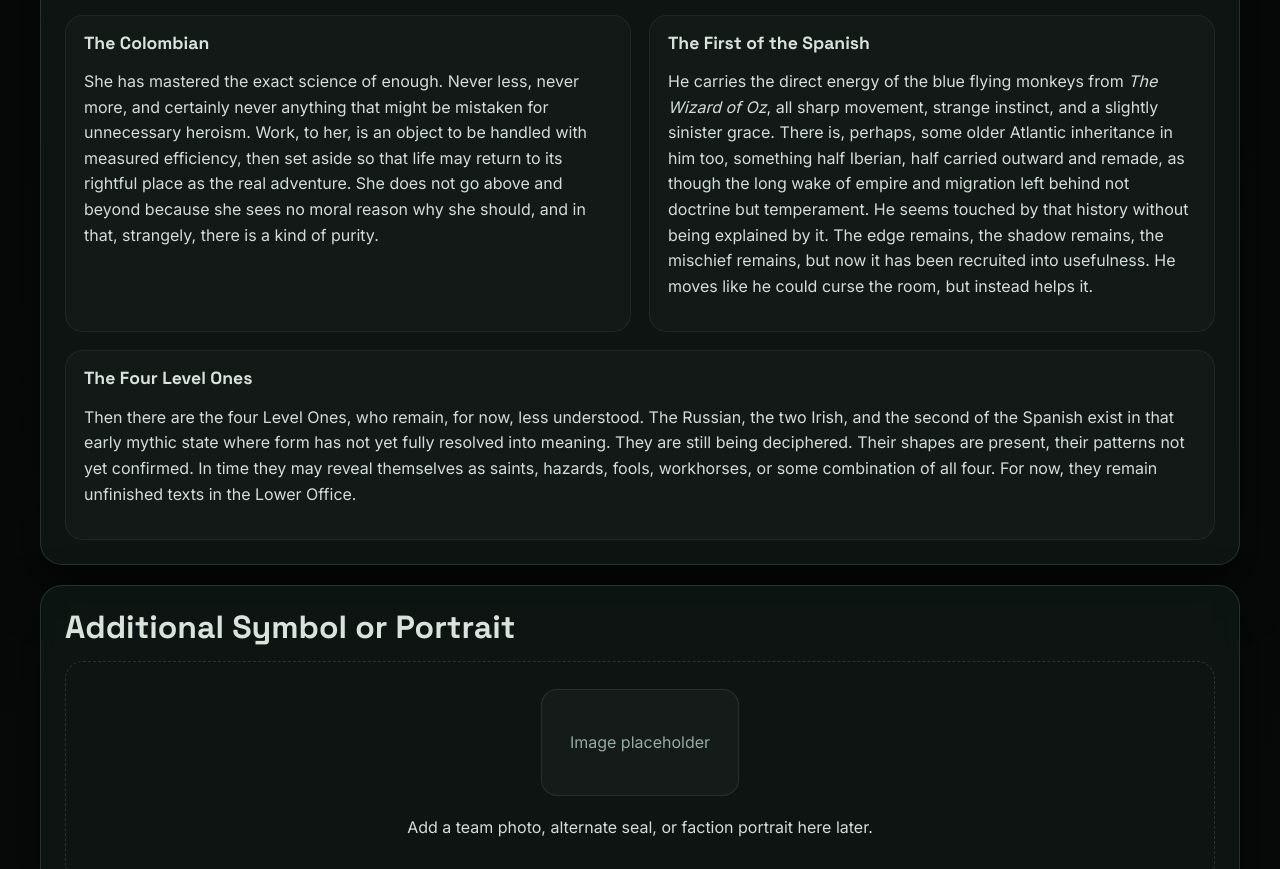
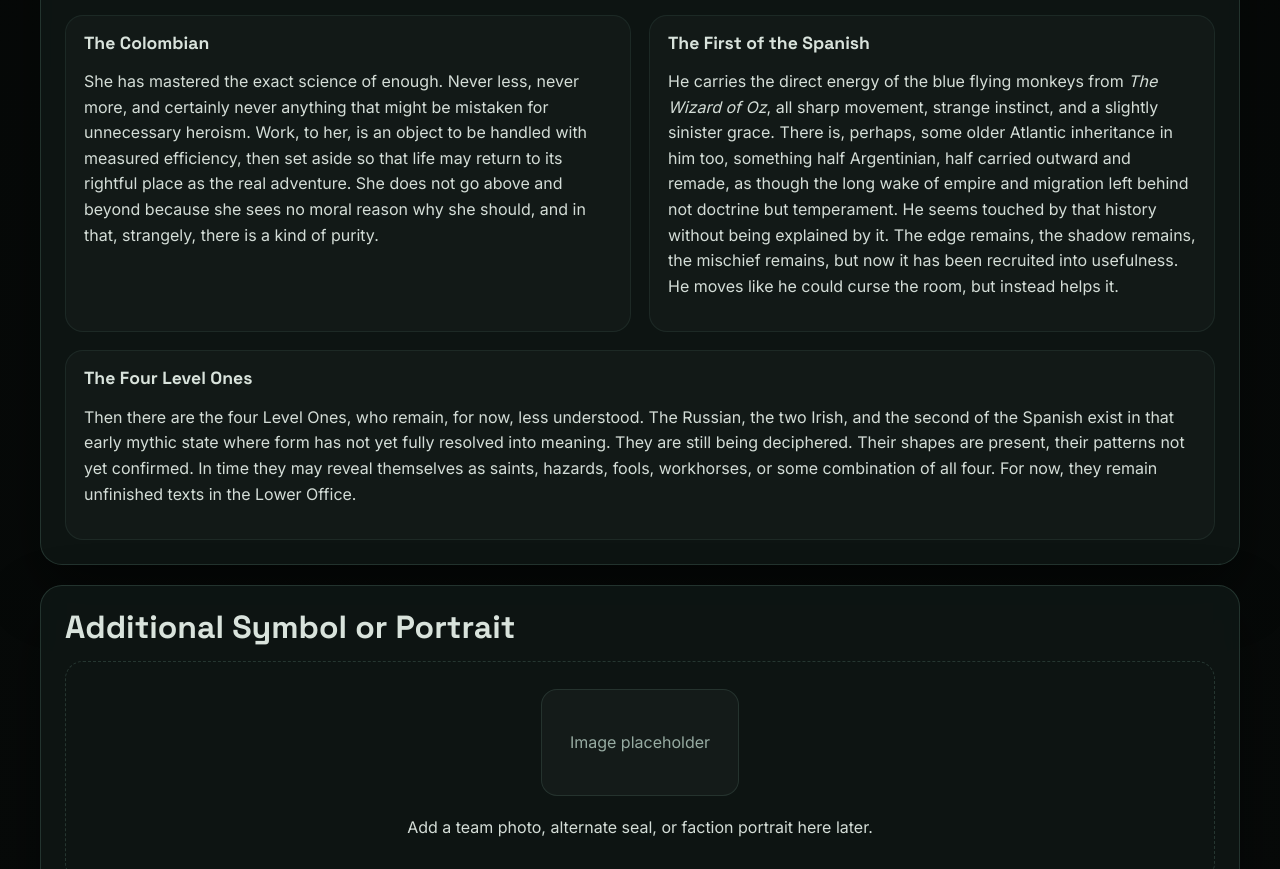
Before and after one commit to aodh-code/lower-office-archive, a plain HTML site: page index.html in a window 1280 px wide. Shown: the part 2890-3759 px from the top of the page. Drawn offline with Linux system fonts and the light colour scheme.

Commit message:
Adjust lineage wording to Argentinian

```diff
--- a/index.html
+++ b/index.html
@@ -169,7 +169,7 @@
  </article>
  <article class="profile">
  <h3>The First of the Spanish</h3>
- <p>He carries the direct energy of the blue flying monkeys from <em>The Wizard of Oz</em>, all sharp movement, strange instinct, and a slightly sinister grace. There is, perhaps, some older Atlantic inheritance in him too, something half Iberian, half carried outward and remade, as though the long wake of empire and migration left behind not doctrine but temperament. He seems touched by that history without being explained by it. The edge remains, the shadow remains, the mischief remains, but now it has been recruited into usefulness. He moves like he could curse the room, but instead helps it.</p>
+ <p>He carries the direct energy of the blue flying monkeys from <em>The Wizard of Oz</em>, all sharp movement, strange instinct, and a slightly sinister grace. There is, perhaps, some older Atlantic inheritance in him too, something half Argentinian, half carried outward and remade, as though the long wake of empire and migration left behind not doctrine but temperament. He seems touched by that history without being explained by it. The edge remains, the shadow remains, the mischief remains, but now it has been recruited into usefulness. He moves like he could curse the room, but instead helps it.</p>
  </article>
  <article class="profile profile--wide">
  <h3>The Four Level Ones</h3>
```
